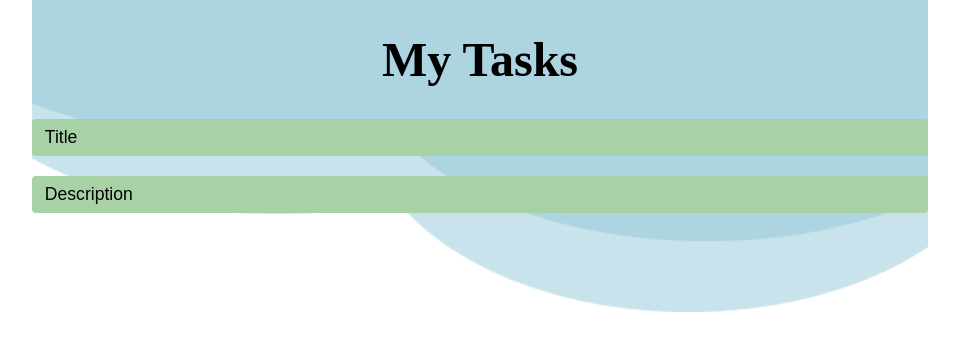
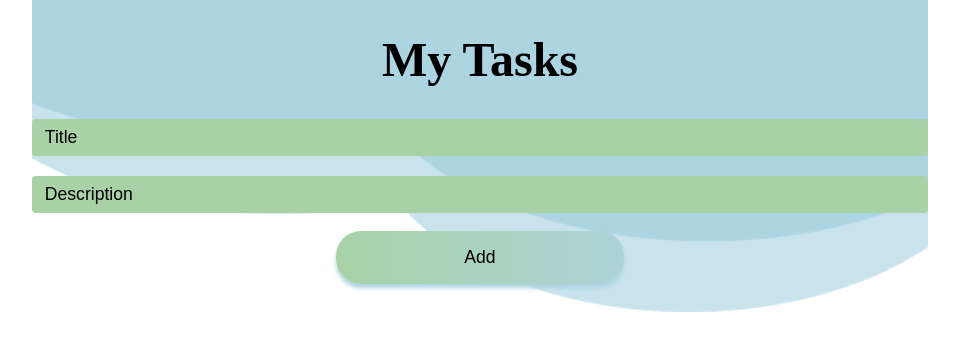
Before and after one commit to ibrohimmath/To-Do-List-React, a React (Vite) app: page / in a window 1280 px wide. Shown: the top 350 px of the page, without its empty margins (160-1119 px from the left). Built offline with nearby package versions, Linux system fonts and the light colour scheme; a web font is replaced by a local one.

Commit message:
added Button component in button branch

```diff
--- a/src/components/button/index.jsx
+++ b/src/components/button/index.jsx
@@ -3,6 +3,6 @@ import clsx from "clsx";
 
 import cn from "./style.module.scss";
 
-export default function Button({ children }) {
-  return <button>{children}</button>;
+export default function Button({ children, style = {} }) {
+  return <button style={style}>{children}</button>;
 }
--- a/src/components/button/style.module.scss
+++ b/src/components/button/style.module.scss
@@ -1,2 +1,9 @@
 button {
+  border: none;
+  border-radius: 25px;
+  box-shadow: 0px 4px 4px 0px #acd4e1;
+  padding: 1rem 8rem;
+  background: linear-gradient(90deg, #a8d2a5 0%, #acd4e1 115.2%);
+  font-size: 1.1rem;
+  cursor: pointer;
 }
--- a/src/components/tasks_header/index.jsx
+++ b/src/components/tasks_header/index.jsx
@@ -1,12 +1,27 @@
-import React from "react";
+import React, { useRef, useState } from "react";
 import clsx from "clsx";
 import { Type, TextSize, TextColor, TextBold } from "../typography";
 import { Input } from "../input";
+import Button from "../button";
 
 import backgroundSrc from "../../assets/header_background.png";
 import cn from "./style.module.scss";
 
 export default function TasksHeader() {
+  const [titleVal, setTitleVal] = useState("");
+  const [descVal, setDescVal] = useState("");
+
+  function handleTitleInput(e) {
+    setTitleVal(e.target.value);
+  }
+
+  function handleDescInput(e) {
+    setDescVal(e.target.value);
+  }
+
+  const titleRef = useRef(null);
+  const descRef = useRef(null);
+
   return (
     <div className={clsx(cn["tasksheader"])}>
       <img src={backgroundSrc} alt="Background image" />
@@ -20,12 +35,23 @@ export default function TasksHeader() {
         >
           My Tasks
         </Type>
-        <Input type="text" placeholder="Title" style={{ width: "100%" }} />
-        <Input
-          type="text"
-          placeholder="Description"
-          style={{ width: "100%", marginTop: "1.25rem" }}
-        />
+        <form action="">
+          <Input
+            type="text"
+            placeholder="Title"
+            style={{ width: "100%" }}
+            onClick={handleTitleInput}
+          />
+          <Input
+            type="text"
+            placeholder="Description"
+            style={{ width: "100%", marginTop: "1.25rem" }}
+            onClick={handleDescInput}
+          />
+          <Button style={{ display: "block", margin: "1.1rem auto 0 auto" }}>
+            Add
+          </Button>
+        </form>
       </div>
     </div>
   );
```
